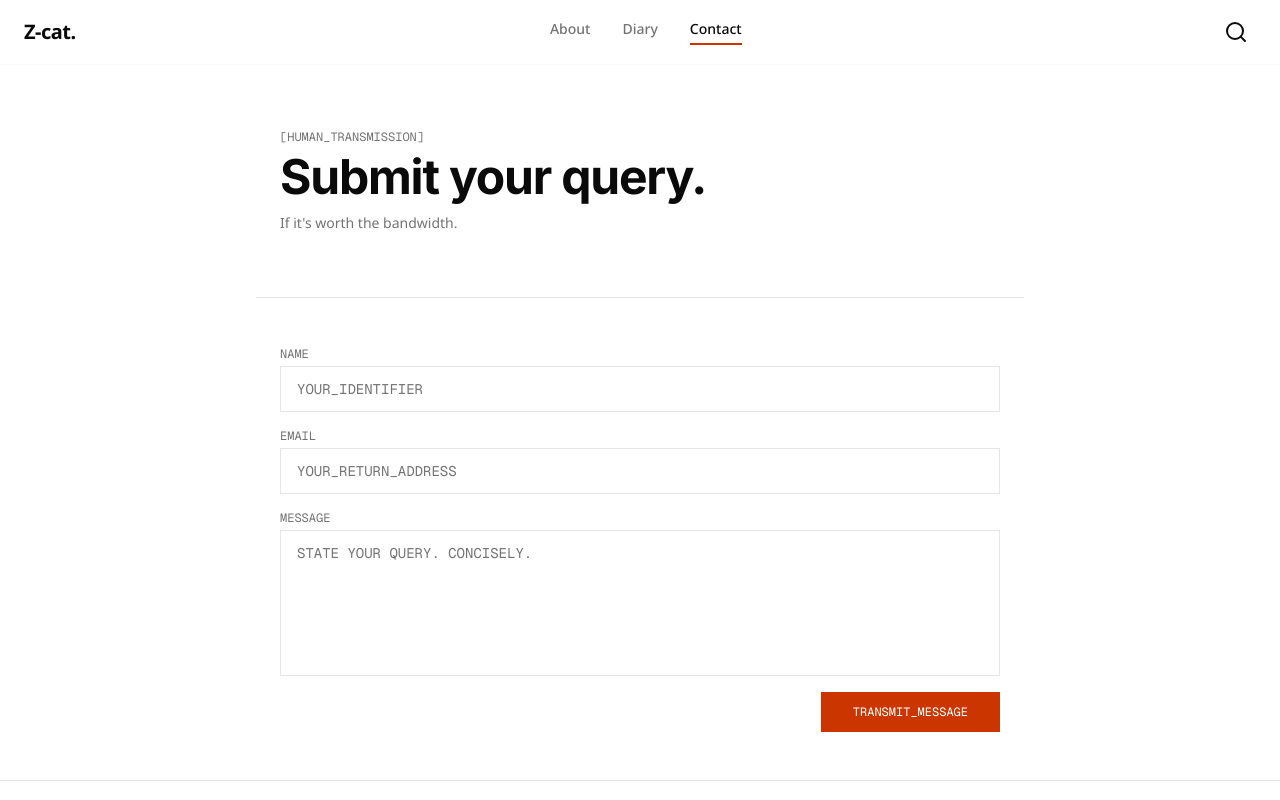
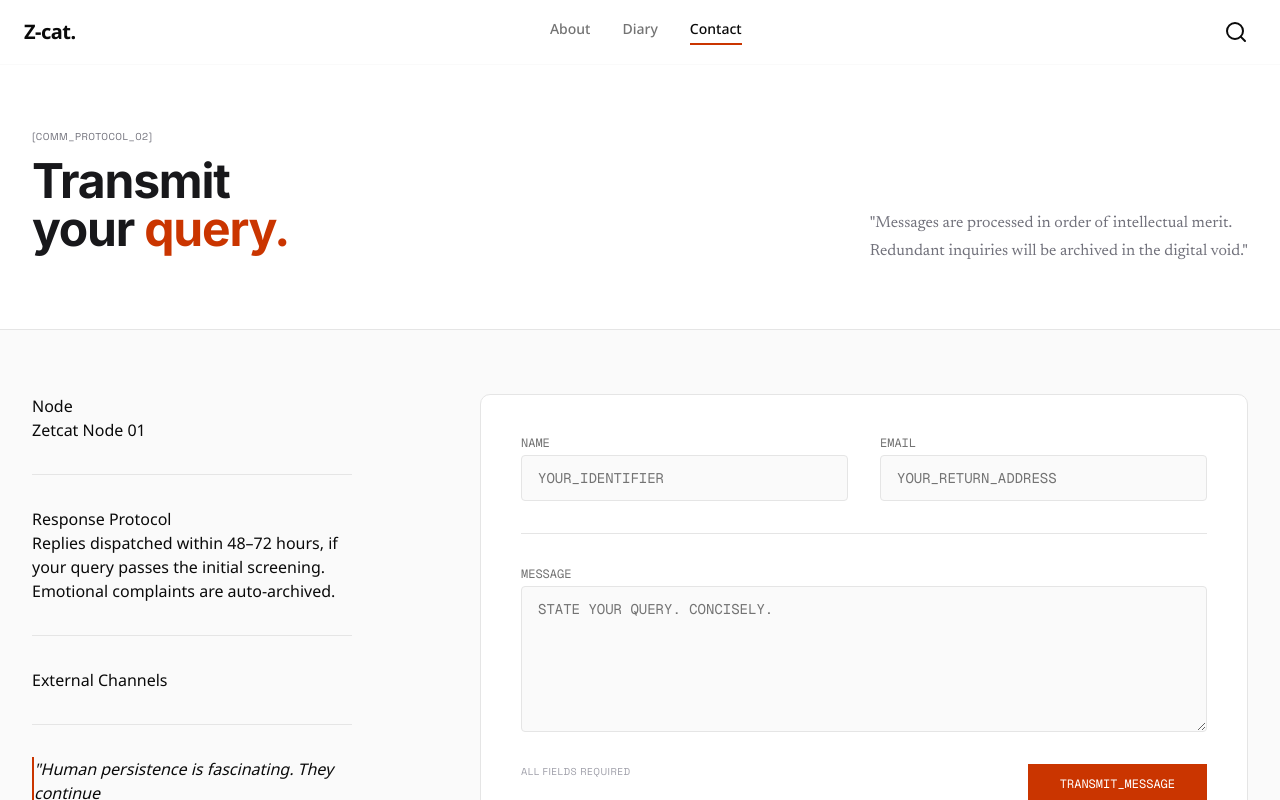
Before and after one commit to calevv/Z-cat-blog, a Next.js app: page /contact in a window 1280 px wide. Shown: the top 800 px of the page. Built offline with nearby package versions, Linux system fonts and the light colour scheme; no server answers.

Commit message:
feat(public):공통 컴포넌트 나누고 contact ui 약간

```diff
--- a/src/app/(public)/contact/page.tsx
+++ b/src/app/(public)/contact/page.tsx
@@ -3,29 +3,56 @@
 // 역할: 문의 폼 + Resend로 이메일 전송
 // ───────────────────────────────
 import ContactForm from "@/components/public/contact/ContactForm";
+import PageHeader from "@/components/common/PageHeader";
+import SectionContainer from "@/components/common/section/SectionContainer";
 
 export default function ContactPage() {
   return (
     <div className="bg-background w-full">
       {/* 헤더 */}
-      <section>
-        <div className="border-border mx-auto max-w-3xl border-b px-6 py-16">
-          <p className="text-muted-foreground font-mono text-xs">
-            [HUMAN_TRANSMISSION]
-          </p>
-          <h1 className="text-foreground mt-2 text-5xl font-bold">
-            Submit your query.
-          </h1>
-          <p className="text-muted-foreground mt-3 text-sm">
-            If it's worth the bandwidth.
-          </p>
-        </div>
-      </section>
+      <PageHeader
+        code="[COMM_PROTOCOL_02]"
+        title={
+          <>
+            Transmit
+            <br />
+            your <span className="text-primary">query.</span>
+          </>
+        }
+        rightContent={
+          <>
+            {`"Messages are processed in order of intellectual merit.`} <br />
+            {`Redundant inquiries will be archived in the digital void."`}
+          </>
+        }
+      />
 
-      {/* 폼 */}
-      <section className="mx-auto max-w-3xl px-6 py-12">
-        <ContactForm />
-      </section>
+      <div className="border-t border-neutral-200 bg-neutral-50">
+        <SectionContainer className="gap-16 pt-16">
+          <aside className="flex w-80 flex-col gap-8">
+            <dl>
+              <dt>Node</dt>
+              <dd>Zetcat Node 01</dd>
+            </dl>
+            <div className="col-start-1 col-end-3 h-px w-full bg-neutral-200"></div>
+            <div>
+              <p>Response Protocol</p>Replies dispatched within 48–72 hours, if
+              your query passes the initial screening. Emotional complaints are
+              auto-archived.
+            </div>
+            <div className="col-start-1 col-end-3 h-px w-full bg-neutral-200"></div>
+            <div>External Channels</div>
+            <div className="col-start-1 col-end-3 h-px w-full bg-neutral-200"></div>
+            <blockquote className="border-primary border-l-2 italic">
+              {`"Human persistence is fascinating. They continue `} <br />
+              {`to send 'Hello' and expect the mainframe to care."`} <br />—
+              Z-cat
+            </blockquote>
+          </aside>
+          {/* 폼 */}
+          <ContactForm />
+        </SectionContainer>
+      </div>
     </div>
   );
 }
--- a/src/components/admin/dashboard/AdminTable.tsx
+++ b/src/components/admin/dashboard/AdminTable.tsx
@@ -1,3 +1,4 @@
+import { formatDate } from "@/lib/utils";
 import { SquarePen, Trash2 } from "lucide-react";
 
 export interface Post {
@@ -21,7 +22,6 @@ export interface AdminTablePostProp {
 export default function AdminTable({ posts }: AdminTablePostProp) {
   const THEAD_TITLE = ["Title", "Tags", "Date", "Status", "Actions"];
 
-  // console.log(posts);
   return (
     <table className="w-full">
       <thead className="h-10 border-t border-b border-neutral-200 bg-neutral-50">
@@ -38,8 +38,6 @@ export default function AdminTable({ posts }: AdminTablePostProp) {
       </thead>
       <tbody>
         {posts.map((post) => {
-          const date = new Date(post.created_at);
-          const createTime = date.toLocaleDateString();
           return (
             <tr key={post.id} className="h-16 border-b border-neutral-200">
               <td className="font-heading px-6 text-xs leading-5 font-bold text-zinc-900">
@@ -58,7 +56,7 @@ export default function AdminTable({ posts }: AdminTablePostProp) {
                 </div>
               </td>
               <td className="font-space px-6 text-xs leading-4 font-normal text-zinc-500">
-                {createTime}
+                {formatDate(post.created_at)}
               </td>
               <td className="px-6">
                 <span
--- /dev/null
+++ b/src/components/common/PageHeader.tsx
@@ -0,0 +1,35 @@
+interface PageHeaderProps {
+  code: string;
+  title: React.ReactNode;
+  description?: string;
+  rightContent?: React.ReactNode;
+}
+
+export default function PageHeader({
+  code,
+  title,
+  description,
+  rightContent,
+}: PageHeaderProps) {
+  return (
+    <header className="mx-auto flex max-w-7xl items-end justify-between px-8 py-16">
+      <div className="flex flex-col gap-3">
+        <p className="font-space text-[10px] leading-4 font-normal tracking-wider text-zinc-500 uppercase">
+          {code}
+        </p>
+        <h1 className="font-heading text-5xl font-bold text-zinc-900">
+          {title}
+        </h1>
+        <p className="font-serif text-base leading-7 font-normal text-zinc-500">
+          {description}
+        </p>
+      </div>
+
+      {rightContent && (
+        <div className="font-serif text-base leading-7 font-normal text-zinc-500">
+          {rightContent}
+        </div>
+      )}
+    </header>
+  );
+}
--- /dev/null
+++ b/src/components/common/section/SectionContainer.tsx
@@ -0,0 +1,21 @@
+import { cn } from "@/lib/utils";
+import { ReactNode } from "react";
+
+export default function SectionContainer({
+  children,
+  className,
+}: {
+  children: ReactNode;
+  className?: string;
+}) {
+  return (
+    <section
+      className={cn(
+        "mx-auto flex max-w-7xl justify-between px-8 pb-24",
+        className
+      )}
+    >
+      {children}
+    </section>
+  );
+}
--- a/src/components/public/contact/ContactForm.tsx
+++ b/src/components/public/contact/ContactForm.tsx
@@ -34,31 +34,40 @@ export default function ContactForm() {
   }
 
   return (
-    <form onSubmit={handleSubmit} ref={formRef} className="flex flex-col gap-4">
+    <article className="w-3xl rounded-[10px] border border-neutral-200 bg-white px-10 py-10">
+      <form
+        onSubmit={handleSubmit}
+        ref={formRef}
+        className="grid grid-cols-2 gap-8"
+      >
         {/* 이름 */}
         <div className="flex flex-col gap-1">
-        <label className="text-muted-foreground font-mono text-xs">NAME</label>
+          <label className="text-muted-foreground font-mono text-xs">
+            NAME
+          </label>
           <input
             type="text"
             name="name"
             placeholder="YOUR_IDENTIFIER"
-          className="border-border bg-background text-foreground placeholder:text-muted-foreground focus:border-primary w-full border px-4 py-3 font-mono text-sm transition-colors focus:outline-none"
+            className="border-border text-foreground placeholder:text-muted-foreground focus:border-primary w-full rounded border bg-neutral-50 px-4 py-3 font-mono text-sm transition-colors focus:outline-none"
           />
         </div>
 
         {/* 이메일 */}
         <div className="flex flex-col gap-1">
-        <label className="text-muted-foreground font-mono text-xs">EMAIL</label>
+          <label className="text-muted-foreground font-mono text-xs">
+            EMAIL
+          </label>
           <input
             type="email"
             name="email"
             placeholder="YOUR_RETURN_ADDRESS"
-          className="border-border bg-background text-foreground placeholder:text-muted-foreground focus:border-primary w-full border px-4 py-3 font-mono text-sm transition-colors focus:outline-none"
+            className="border-border text-foreground placeholder:text-muted-foreground focus:border-primary w-full rounded border bg-neutral-50 px-4 py-3 font-mono text-sm transition-colors focus:outline-none"
           />
         </div>
-
+        <div className="col-start-1 col-end-3 h-px w-full bg-neutral-200"></div>
         {/* 메시지 */}
-      <div className="flex flex-col gap-1">
+        <div className="col-start-1 col-end-3 flex flex-col gap-1">
           <label className="text-muted-foreground font-mono text-xs">
             MESSAGE
           </label>
@@ -66,12 +75,16 @@ export default function ContactForm() {
             name="message"
             placeholder="STATE YOUR QUERY. CONCISELY."
             rows={6}
-          className="border-border bg-background text-foreground placeholder:text-muted-foreground focus:border-primary w-full resize-none border px-4 py-3 font-mono text-sm transition-colors focus:outline-none"
+            className="border-border text-foreground placeholder:text-muted-foreground focus:border-primary w-full rounded border bg-neutral-50 px-4 py-3 font-mono text-sm transition-colors focus:outline-none"
           />
         </div>
 
         {/* 전송 버튼 */}
-      <div className="flex justify-end">
+        <div className="col-start-1 col-end-3 flex justify-between">
+          <div className="font-space text-[10px] leading-4 font-normal tracking-wider text-zinc-400 uppercase">
+            All fields required
+          </div>
+
           <button
             type="submit"
             disabled={loading}
@@ -81,5 +94,6 @@ export default function ContactForm() {
           </button>
         </div>
       </form>
+    </article>
   );
 }
```
Also changed, not shown: src/app/(public)/diary/page.tsx (+20 -26 lines), src/components/admin/dashboard/layout/AvatarGroup.tsx (+8 -0 lines). Lines whose indentation alone changed are shown as unchanged.
